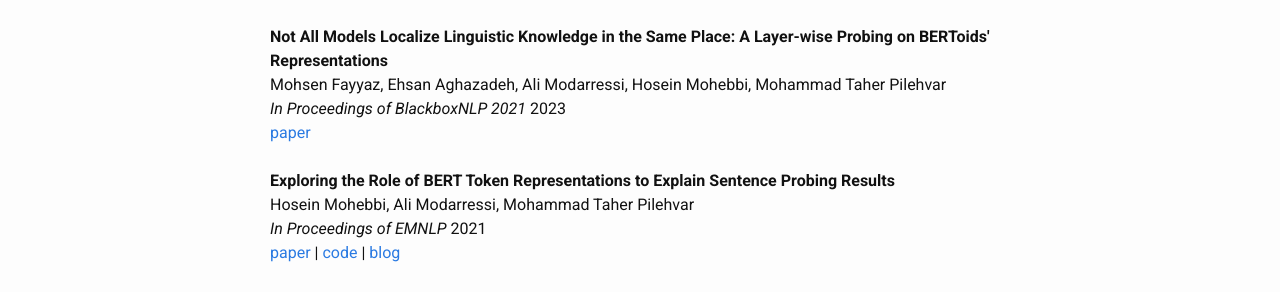
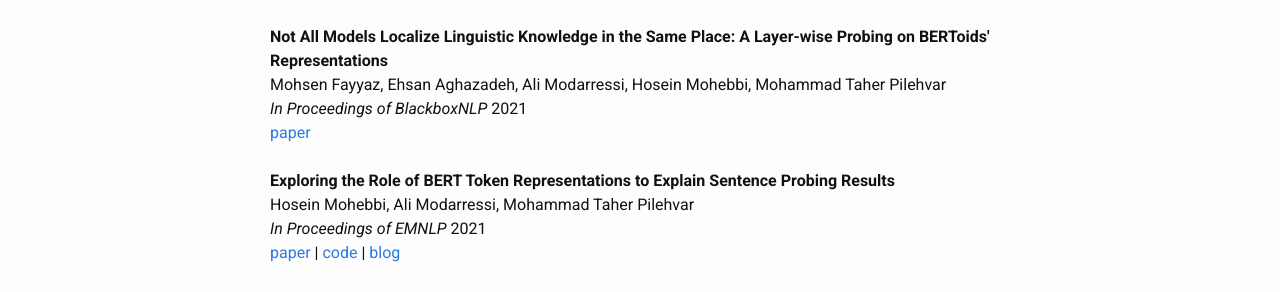
Before and after one commit to hmohebbi/hmohebbi.github.io, a Jekyll site: the page built from publications.md, in a window 1280 px wide. Shown: the part 598-890 px from the top of the page. Built offline with Jekyll 4.4.1, drawn with Linux system fonts in a browser that asks for light colours; a style sheet for code colours, icons or effects is not loaded.

Commit message:
Update publications.md

```diff
--- a/publications.md
+++ b/publications.md
@@ -51,7 +51,7 @@ H. Mohebbi, A. Modarressi, M. T. Pilehvar. Exploring the Role of BERT Token Repr
 <ui>
 <b>Not All Models Localize Linguistic Knowledge in the Same Place: A Layer-wise Probing on BERToids' Representations</b>
 <br>Mohsen Fayyaz, Ehsan Aghazadeh, Ali Modarressi, Hosein Mohebbi, Mohammad Taher Pilehvar<br>
-<i>In Proceedings of BlackboxNLP 2021</i> 2023<br>
+<i>In Proceedings of BlackboxNLP</i> 2021<br>
 <a href="https://aclanthology.org/2021.blackboxnlp-1.29/" target="_blank">paper</a>
 <br><br>
 </ui>
```
